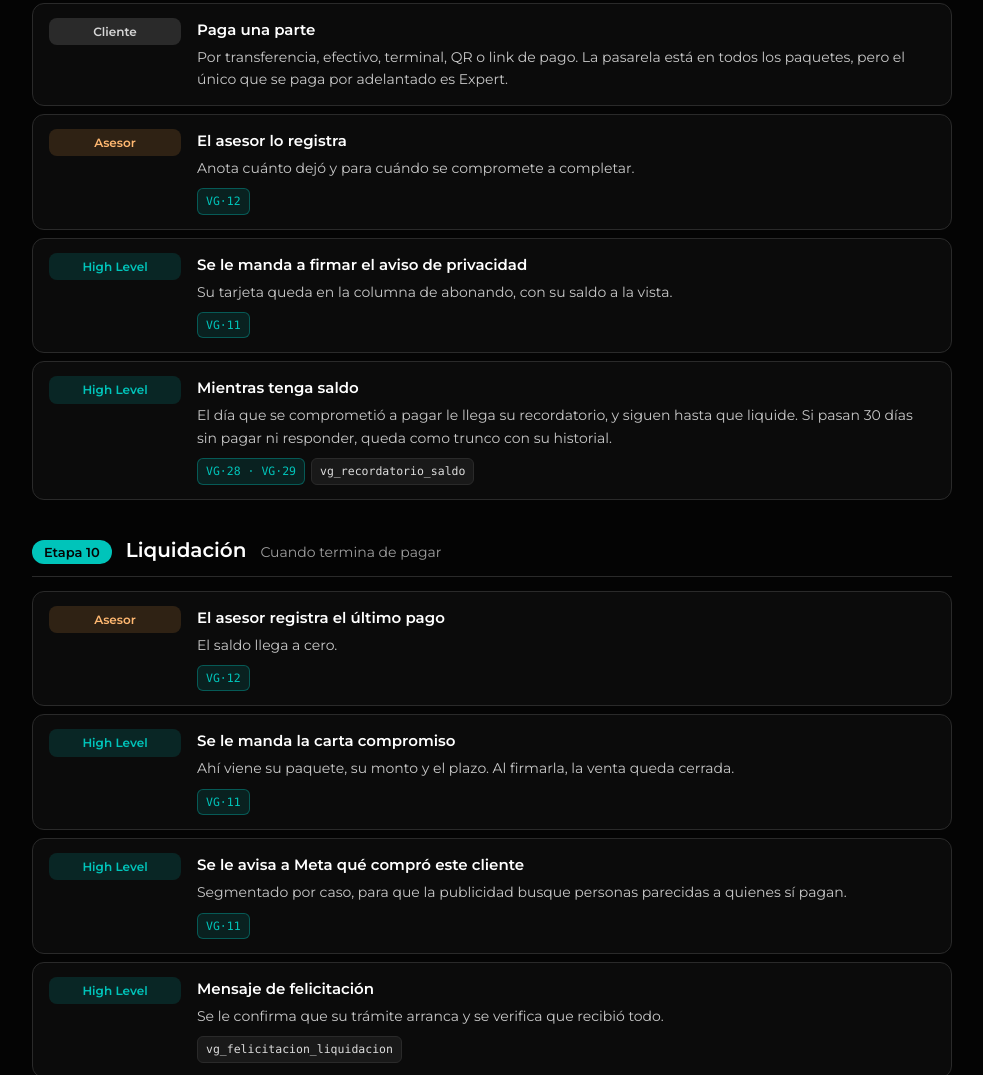
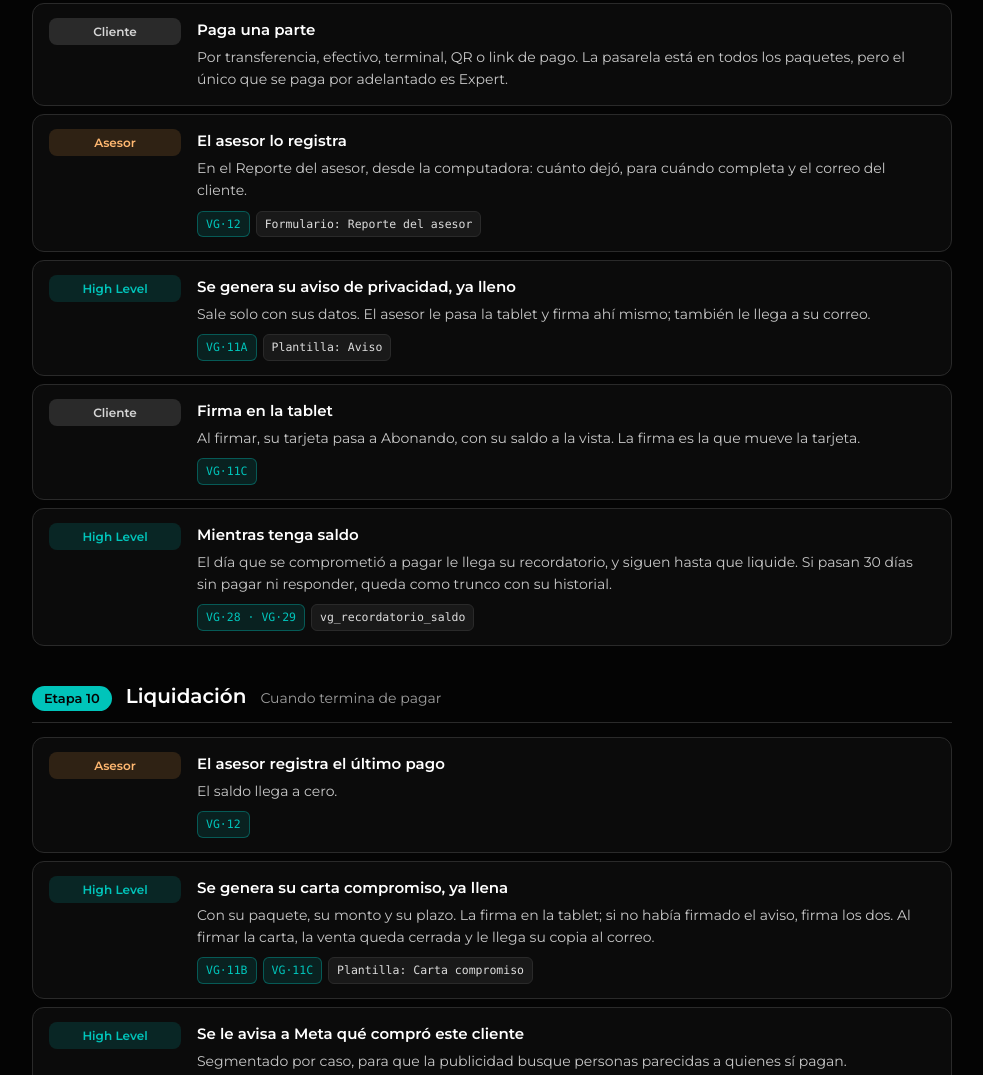
Before and after one commit to alexmikeair-netizen/myvisago-blueprint, a plain HTML site: page index.html in a window 1280 px wide. Shown: the part 5988-7063 px from the top of the page, without its empty margins (148-1131 px from the left). Drawn offline with Linux system fonts and the light colour scheme.

Commit message:
Blueprint 11 nov: sucursal desde el primer mensaje (VG·34), tablero único, Expert completo, 22 plantillas, agente de voz
Co-Authored-By: Claude Opus 5.5 <noreply@anthropic.com>

```diff
--- a/index.html
+++ b/index.html
@@ -271,12 +271,13 @@ var S=[
 ['hl','Si es Expert','Tres días hábiles después su asesor le entrega el expediente. Si contrata su trámite, los $1,500 se le toman a cuenta.',[['f','VG·33'],['p','vg_expert_expediente']]]]],
 ['9','Anticipo','Cuando deja algo a cuenta',[
 ['cl','Paga una parte','Por transferencia, efectivo, terminal, QR o link de pago. La pasarela está en todos los paquetes, pero el único que se paga por adelantado es Expert.',[]],
-['hu','El asesor lo registra','Anota cuánto dejó y para cuándo se compromete a completar.',[['f','VG·12']]],
-['hl','Se le manda a firmar el aviso de privacidad','Su tarjeta queda en la columna de abonando, con su saldo a la vista.',[['f','VG·11']]],
+['hu','El asesor lo registra','En el Reporte del asesor, desde la computadora: cuánto dejó, para cuándo completa y el correo del cliente.',[['f','VG·12'],['p','Formulario: Reporte del asesor']]],
+['hl','Se genera su aviso de privacidad, ya lleno','Sale solo con sus datos. El asesor le pasa la tablet y firma ahí mismo; también le llega a su correo.',[['f','VG·11A'],['p','Plantilla: Aviso']]],
+['cl','Firma en la tablet','Al firmar, su tarjeta pasa a Abonando, con su saldo a la vista. La firma es la que mueve la tarjeta.',[['f','VG·11C']]],
 ['hl','Mientras tenga saldo','El día que se comprometió a pagar le llega su recordatorio, y siguen hasta que liquide. Si pasan 30 días sin pagar ni responder, queda como trunco con su historial.',[['f','VG·28 · VG·29'],['p','vg_recordatorio_saldo']]]]],
 ['10','Liquidación','Cuando termina de pagar',[
 ['hu','El asesor registra el último pago','El saldo llega a cero.',[['f','VG·12']]],
-['hl','Se le manda la carta compromiso','Ahí viene su paquete, su monto y el plazo. Al firmarla, la venta queda cerrada.',[['f','VG·11']]],
+['hl','Se genera su carta compromiso, ya llena','Con su paquete, su monto y su plazo. La firma en la tablet; si no había firmado el aviso, firma los dos. Al firmar la carta, la venta queda cerrada y le llega su copia al correo.',[['f','VG·11B'],['f','VG·11C'],['p','Plantilla: Carta compromiso']]],
 ['hl','Se le avisa a Meta qué compró este cliente','Segmentado por caso, para que la publicidad busque personas parecidas a quienes sí pagan.',[['f','VG·11']]],
 ['hl','Mensaje de felicitación','Se le confirma que su trámite arranca y se verifica que recibió todo.',[['p','vg_felicitacion_liquidacion']]]]],
 ['11','Trámite','Lo lleva el equipo de MyVisaGo',[
```
